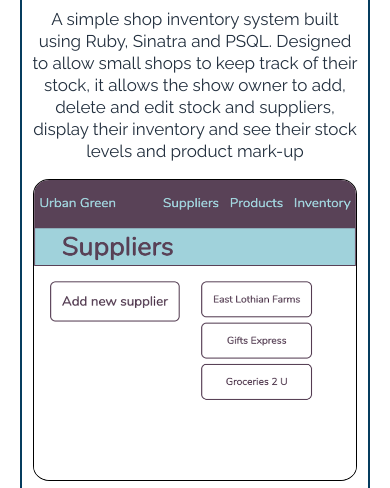
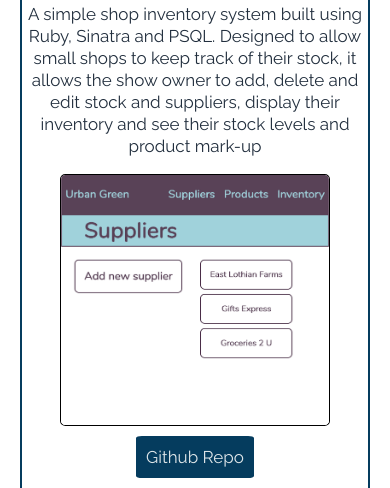
Before and after one commit to MaryBobs/mary-cummings, a Gatsby site: page /projects in a window 390 px wide. Shown: the part 476-964 px from the top of the page. Built offline with nearby package versions, Linux system fonts and the light colour scheme; Gatsby itself is replaced by a stand-in of ours.

Commit message:
improves projects page on smaller mobiles

```diff
--- a/src/components/project.module.scss
+++ b/src/components/project.module.scss
@@ -6,14 +6,14 @@
     justify-items: center;
     border: $color-pallete-9 double 2px;
     border-radius: 5%;
-    padding: 10px;
+    padding: 5px;
     color: $color-pallete-1;
     text-align: center;
 }
 
 .images {
-    border-radius: 5%;
-    max-height: 300px;
+    border-radius: 2%;
+    max-height: 250px;
     border: black solid 1px;
 }
 
```
